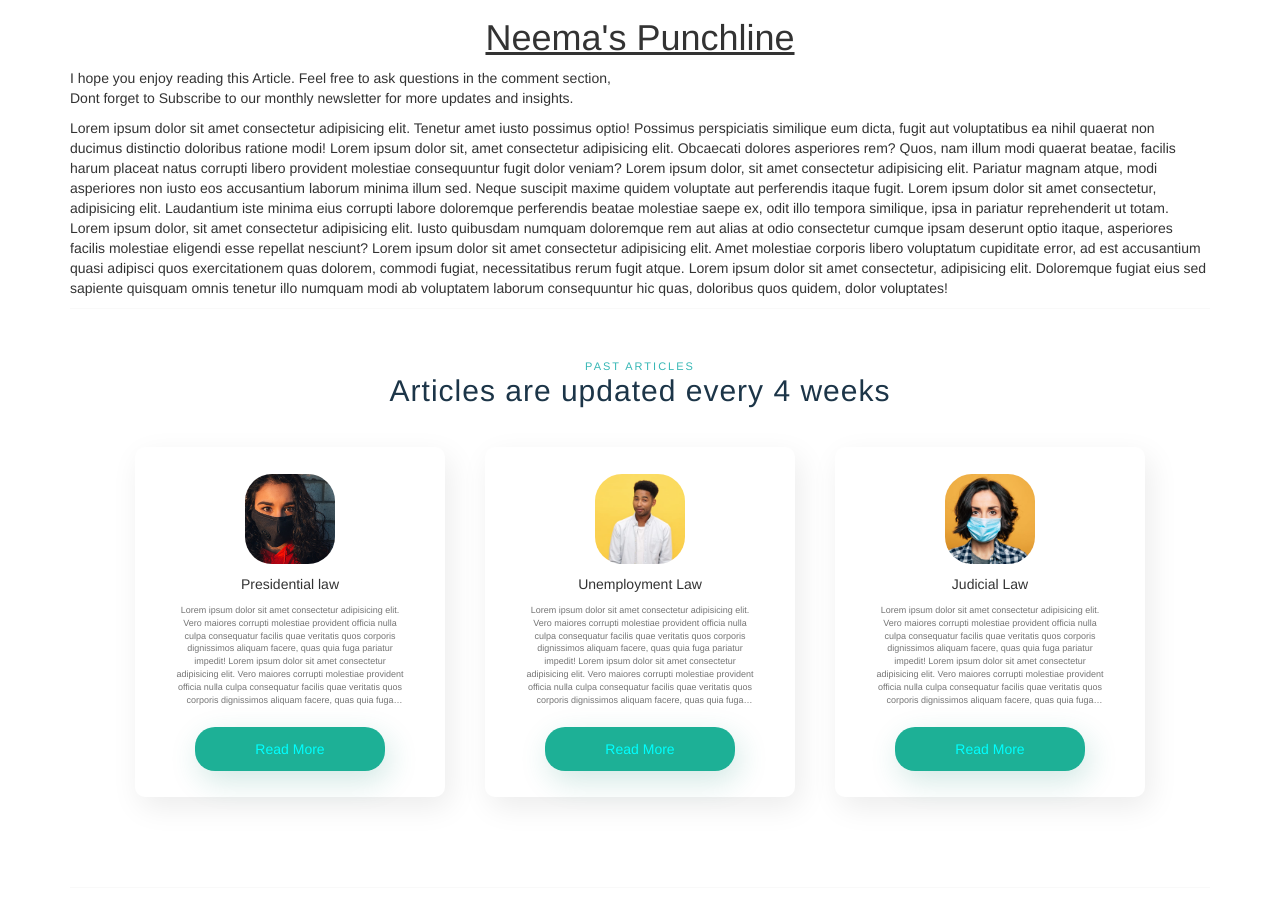
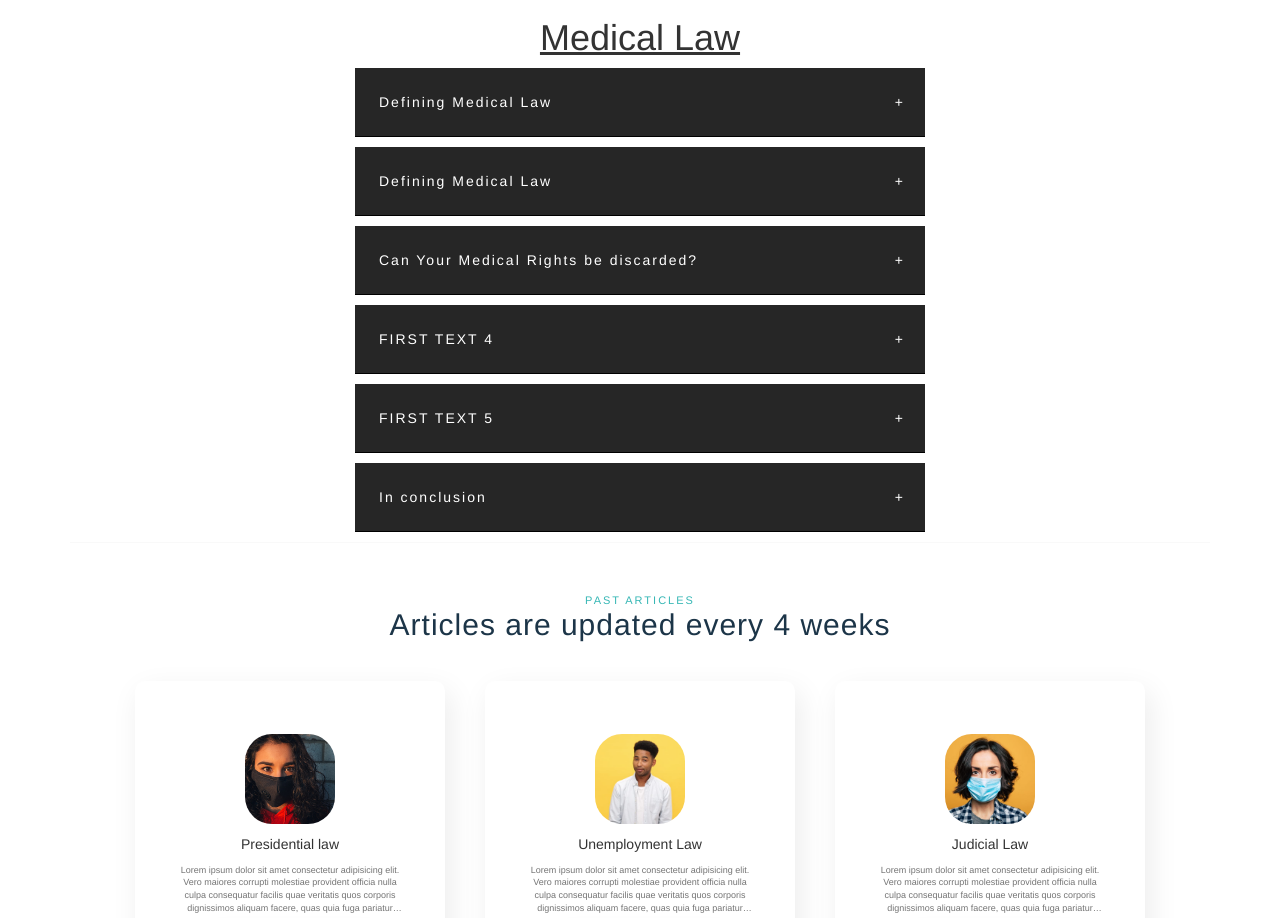
Before and after one commit to Sammienator/home3, a plain HTML site: page blog/index.html in a window 1280 px wide. Shown: the part 802-1720 px from the top of the page. Before the commit the page ends 1690 px from the top, so only its background shows below. Drawn offline with nearby package versions, Linux system fonts and the light colour scheme.

Commit message:
changes to blog

```diff
--- a/blog/index.html
+++ b/blog/index.html
@@ -108,19 +108,42 @@
 
           <main>
             <div class="container">
+
+
               <div class="text-center">
-                <h1> Neema's Punchline</h1>
-                <p class="text-center">
-                  I hope you enjoy reading this Article. Feel free to ask questions in the comment section,<br> Dont forget to Subscribe to our monthly newsletter for more updates and insights.
-                </p>
-                <p> Lorem ipsum dolor sit amet consectetur adipisicing elit. Tenetur amet iusto possimus optio! Possimus perspiciatis similique eum dicta, fugit aut voluptatibus ea nihil quaerat non ducimus distinctio doloribus ratione modi!
-                  Lorem ipsum dolor sit, amet consectetur adipisicing elit. Obcaecati dolores asperiores rem? Quos, nam illum modi quaerat beatae, facilis harum placeat natus corrupti libero provident molestiae consequuntur fugit dolor veniam?
-                  Lorem ipsum dolor, sit amet consectetur adipisicing elit. Pariatur magnam atque, modi asperiores non iusto eos accusantium laborum minima illum sed. Neque suscipit maxime quidem voluptate aut perferendis itaque fugit.
-                  Lorem ipsum dolor sit amet consectetur, adipisicing elit. Laudantium iste minima eius corrupti labore doloremque perferendis beatae molestiae saepe ex, odit illo tempora similique, ipsa in pariatur reprehenderit ut totam.
-                  Lorem ipsum dolor, sit amet consectetur adipisicing elit. Iusto quibusdam numquam doloremque rem aut alias at odio consectetur cumque ipsam deserunt optio itaque, asperiores facilis molestiae eligendi esse repellat nesciunt?
-                  Lorem ipsum dolor sit amet consectetur adipisicing elit. Amet molestiae corporis libero voluptatum cupiditate error, ad est accusantium quasi adipisci quos exercitationem quas dolorem, commodi fugiat, necessitatibus rerum fugit atque.
-                  Lorem ipsum dolor sit amet consectetur, adipisicing elit. Doloremque fugiat eius sed sapiente quisquam omnis tenetur illo numquam modi ab voluptatem laborum consequuntur hic quas, doloribus quos quidem, dolor voluptates!
-                </p>
+                <h1> Medical Law</h1>
+                <div class="wrapper">
+                  <p class="header">Defining Medical Law <span> +</span></p>
+                  <p class="main-text">
+                      Lorem ipsum dolor sit amet consectetur adipisicing elit. Sapiente temporibus eligendi itaque, excepturi omnis soluta blanditiis dolore aspernatur voluptate sunt magni atque, eveniet iusto saepe dignissimos quisquam praesentium! Assumenda, quisquam.Lorem ipsum dolor sit amet consectetur adipisicing elit. Sapiente temporibus eligendi itaque, excepturi omnis soluta blanditiis dolore aspernatur voluptate sunt magni atque, eveniet iusto saepe dignissimos quisquam praesentium! Assumenda, quisquam.
+                      Lorem ipsum dolor sit amet consectetur adipisicing elit. Sapiente temporibus eligendi itaque, excepturi omnis soluta blanditiis dolore aspernatur voluptate sunt magni atque, eveniet iusto saepe dignissimos quisquam praesentium! Assumenda, quisquam.Lorem ipsum dolor sit amet consectetur adipisicing elit. Sapiente temporibus eligendi itaque, excepturi omnis soluta blanditiis dolore aspernatur voluptate sunt magni atque, eveniet iusto saepe dignissimos quisquam praesentium! Assumenda, quisquam.
+                      Lorem ipsum dolor sit amet consectetur adipisicing elit. Sapiente temporibus eligendi itaque, excepturi omnis soluta blanditiis dolore aspernatur voluptate sunt magni atque, eveniet iusto saepe dignissimos quisquam praesentium! Assumenda, quisquam.Lorem ipsum dolor sit amet consectetur adipisicing elit. Sapiente temporibus eligendi itaque, excepturi omnis soluta blanditiis dolore aspernatur voluptate sunt magni atque, eveniet iusto saepe dignissimos quisquam praesentium! Assumenda, quisquam.
+                      Lorem ipsum dolor sit amet consectetur adipisicing elit. Sapiente temporibus eligendi itaque, excepturi omnis soluta blanditiis dolore aspernatur voluptate sunt magni atque, eveniet iusto saepe dignissimos quisquam praesentium! Assumenda, quisquam.Lorem ipsum dolor sit amet consectetur adipisicing elit. Sapiente temporibus eligendi itaque, excepturi omnis soluta blanditiis dolore aspernatur voluptate sunt magni atque, eveniet iusto saepe dignissimos quisquam praesentium! Assumenda, quisquam.
+                  </p>
+                  <p class="header">Defining Medical Law <span> +</span></p>
+                  <p class="main-text">
+                      Lorem ipsum dolor sit amet consectetur adipisicing elit. Sapiente temporibus eligendi itaque, excepturi omnis soluta blanditiis dolore aspernatur voluptate sunt magni atque, eveniet iusto saepe dignissimos quisquam praesentium! Assumenda, quisquam.Lorem ipsum dolor sit amet consectetur adipisicing elit. Sapiente temporibus eligendi itaque, excepturi omnis soluta blanditiis dolore aspernatur voluptate sunt magni atque, eveniet iusto saepe dignissimos quisquam praesentium! Assumenda, quisquam.
+                  </p>
+
+                  <p class="header">Can Your Medical Rights be discarded? <span> +</span></p>
+                  <p class="main-text">
+                      Lorem ipsum dolor sit amet consectetur adipisicing elit. Sapiente temporibus eligendi itaque, excepturi omnis soluta blanditiis dolore aspernatur voluptate sunt magni atque, eveniet iusto saepe dignissimos quisquam praesentium! Assumenda, quisquam.Lorem ipsum dolor sit amet consectetur adipisicing elit. Sapiente temporibus eligendi itaque, excepturi omnis soluta blanditiis dolore aspernatur voluptate sunt magni atque, eveniet iusto saepe dignissimos quisquam praesentium! Assumenda, quisquam.
+                  </p>
+                  <p class="header">FIRST TEXT 4 <span> +</span></p>
+                  <p class="main-text">
+                      Lorem ipsum dolor sit amet consectetur adipisicing elit. Sapiente temporibus eligendi itaque, excepturi omnis soluta blanditiis dolore aspernatur voluptate sunt magni atque, eveniet iusto saepe dignissimos quisquam praesentium! Assumenda, quisquam.Lorem ipsum dolor sit amet consectetur adipisicing elit. Sapiente temporibus eligendi itaque, excepturi omnis soluta blanditiis dolore aspernatur voluptate sunt magni atque, eveniet iusto saepe dignissimos quisquam praesentium! Assumenda, quisquam.
+                  </p>
+                  <p class="header">FIRST TEXT 5 <span> +</span></p>
+                  <p class="main-text">
+                      Lorem ipsum dolor sit amet consectetur adipisicing elit. Sapiente temporibus eligendi itaque, excepturi omnis soluta blanditiis dolore aspernatur voluptate sunt magni atque, eveniet iusto saepe dignissimos quisquam praesentium! Assumenda, quisquam.Lorem ipsum dolor sit amet consectetur adipisicing elit. Sapiente temporibus eligendi itaque, excepturi omnis soluta blanditiis dolore aspernatur voluptate sunt magni atque, eveniet iusto saepe dignissimos quisquam praesentium! Assumenda, quisquam.
+                  </p>
+                  <p class="header">In conclusion <span> +</span></p>
+                  <p class="main-text">
+                      Lorem ipsum dolor sit amet consectetur adipisicing elit. Sapiente temporibus eligendi itaque, excepturi omnis soluta blanditiis dolore aspernatur voluptate sunt magni atque, eveniet iusto saepe dignissimos quisquam praesentium! Assumenda, quisquam.Lorem ipsum dolor sit amet consectetur adipisicing elit. Sapiente temporibus eligendi itaque, excepturi omnis soluta blanditiis dolore aspernatur voluptate sunt magni atque, eveniet iusto saepe dignissimos quisquam praesentium! Assumenda, quisquam.
+                  </p>
+              </div>
+
+              <!-- this is past articles section -->
                 <section id="client">
                   <!-- heading -->
                   <div class="client-heading">
@@ -138,7 +161,7 @@
                              Presidential law
                           </div>
                           <!-- details/comment -->
-                          <p>Lorem ipsum dolor sit amet consectetur adipisicing elit. Vero maiores corrupti molestiae provident officia nulla culpa consequatur facilis quae veritatis quos corporis dignissimos aliquam facere, quas quia fuga pariatur impedit! Lorem ipsum dolor sit amet consectetur adipisicing elit. Vero maiores corrupti molestiae provident officia nulla culpa consequatur facilis quae veritatis quos corporis dignissimos aliquam facere, quas quia fuga pariatur impedit!</p>
+                          <p>Lorem ipsum dolor sit amet consectetur adipisicing elit. Vero maiores corrupti molestiae provident officia nulla culpa consequatur facilis quae veritatis quos corporis dignissimos aliquam facere, quas quia fuga pariatur impedit!</p>
                           <!-- button -->
                           <a href="#">Read More</a>
                       </div>
@@ -151,7 +174,7 @@
                               Unemployment Law
                           </div>
                           <!-- details/comment -->
-                          <p>Lorem ipsum dolor sit amet consectetur adipisicing elit. Vero maiores corrupti molestiae provident officia nulla culpa consequatur facilis quae veritatis quos corporis dignissimos aliquam facere, quas quia fuga pariatur impedit! Lorem ipsum dolor sit amet consectetur adipisicing elit. Vero maiores corrupti molestiae provident officia nulla culpa consequatur facilis quae veritatis quos corporis dignissimos aliquam facere, quas quia fuga pariatur impedit!</p>
+                          <p>Lorem ipsum dolor sit amet consectetur adipisicing elit. Vero maiores corrupti molestiae provident officia nulla culpa consequatur facilis quae veritatis quos corporis dignissimos aliquam facere, quas quia fuga pariatur impedit!</p>
                           <!-- button -->
                           <a href="#">Read More</a>
                       </div>
@@ -164,7 +187,7 @@
                              Judicial Law
                           </div>
                           <!-- details/comment -->
-                          <p>Lorem ipsum dolor sit amet consectetur adipisicing elit. Vero maiores corrupti molestiae provident officia nulla culpa consequatur facilis quae veritatis quos corporis dignissimos aliquam facere, quas quia fuga pariatur impedit! Lorem ipsum dolor sit amet consectetur adipisicing elit. Vero maiores corrupti molestiae provident officia nulla culpa consequatur facilis quae veritatis quos corporis dignissimos aliquam facere, quas quia fuga pariatur impedit!</p>
+                          <p>Lorem ipsum dolor sit amet consectetur adipisicing elit. Vero maiores corrupti molestiae provident officia nulla culpa consequatur facilis quae veritatis quos corporis dignissimos aliquam facere, quas quia fuga pariatur impedit!</p>
                           <!-- button -->
                           <a href="#">Read More</a>
                       </div>
@@ -180,6 +203,7 @@
 
 
     </div>
+    <script src="script.js"></script>
 
     <script src="https://cdnjs.cloudflare.com/ajax/libs/jquery/3.5.1/jquery.min.js"> </script>
     <script src="https://cdnjs.cloudflare.com/ajax/libs/twitter-bootstrap/3.4.1/js/bootstrap.min.js"> </script>
--- /dev/null
+++ b/blog/script.js
@@ -0,0 +1,18 @@
+let header = document.querySelectorAll(".header");
+ for(let i = 0; i<header.length; i++){
+     header[i].addEventListener("click", function(){
+        let ddd = this.nextElementSibling;
+        ddd.classList.toggle("active");
+
+        if(this.firstElementChild.innerText === '+'){
+            this.firstElementChild.innerText = "-"
+        } else{
+            this.firstElementChild.innerText ="+"
+        }
+
+     })
+
+
+ }
+
+//  this is vanilla javascript
--- a/blog/style.css
+++ b/blog/style.css
@@ -70,6 +70,9 @@ a:focus{
 
 
 
+
+
+
 /* text styling */
 /* .container{
 
@@ -77,6 +80,8 @@ a:focus{
 
 .text-center{
     text-align: left;
+    margin: 0;
+    padding: 0;
 
 }
 .text-center h1{
@@ -86,7 +91,37 @@ a:focus{
 
 
 
+/* WRAPPER AND TEXT STYLING */
 
+.wrapper{
+    background: #fff;
+    width: 50%;
+    margin: 0 auto;
+
+}
+.header{
+    padding: 24px;
+    letter-spacing: 2px;
+    background: #262626;
+    border-bottom: 1px solid #000;
+    cursor: pointer;
+    position: relative;
+    user-select: none;
+    color: #fff;
+}
+.main-text{
+    padding: 16px;
+    line-height: 24px;
+    display: none;
+}
+.header span{
+    position: absolute;
+    right: 20px;
+
+}
+.active{
+    display: block;
+}
 
 
 /* styling for the blog */
@@ -156,7 +191,7 @@ a:focus{
     display: block;
     display: -webkit-box;
     max-width: 80%;
-    -webkit-line-clamp: 8;
+    -webkit-line-clamp: 4;
     -webkit-box-orient: vertical;
     overflow: hidden;
     text-overflow: ellipsis;
```
